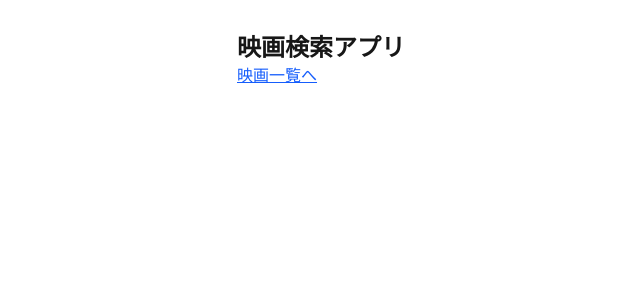
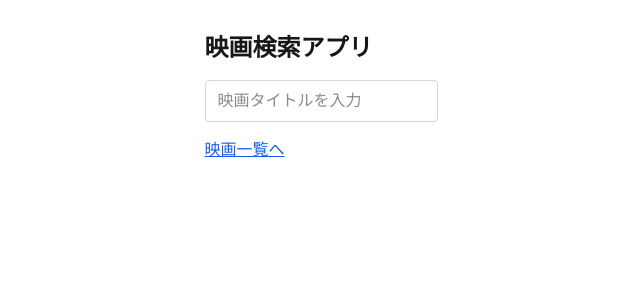
Before and after one commit to maple-mind/movie-search-app, a Next.js app: page / in a window 1280 px wide. Shown: the top 300 px of the page, without its empty margins (319-959 px from the left). Built offline with nearby package versions, Linux system fonts and the light colour scheme.

Commit message:
feat: 検索ボックスをClient Componentとして追加

```diff
--- a/src/app/page.tsx
+++ b/src/app/page.tsx
@@ -1,10 +1,17 @@
 import Link from "next/link";
+import SearchBox from "@/components/SearchBox";
 
 export default function Home() {
 	return (
 		<main className="mx-auto max-w-3xl p-8">
 			<h1 className="text-2xl font-bold">映画検索アプリ</h1>
-			<Link href="/movies" className="text-blue-600 underline">
+			<div className="mt-4">
+				<SearchBox />
+			</div>
+			<Link
+				href="/movies"
+				className="mt-4 inline-block text-blue-600 underline"
+			>
 				映画一覧へ
 			</Link>
 		</main>
--- /dev/null
+++ b/src/components/SearchBox.tsx
@@ -0,0 +1,18 @@
+"use client";
+
+import { useState } from "react";
+
+export default function SearchBox() {
+	const [query, setQuery] = useState("");
+
+	return (
+		<input
+			type="text"
+			value={query}
+			onChange={(e) => setQuery(e.target.value)}
+			placeholder="映画タイトルを入力"
+			aria-label="映画を検索"
+			className="w-full rounded border border-gray-300 px-3 py-2"
+		/>
+	);
+}
```
